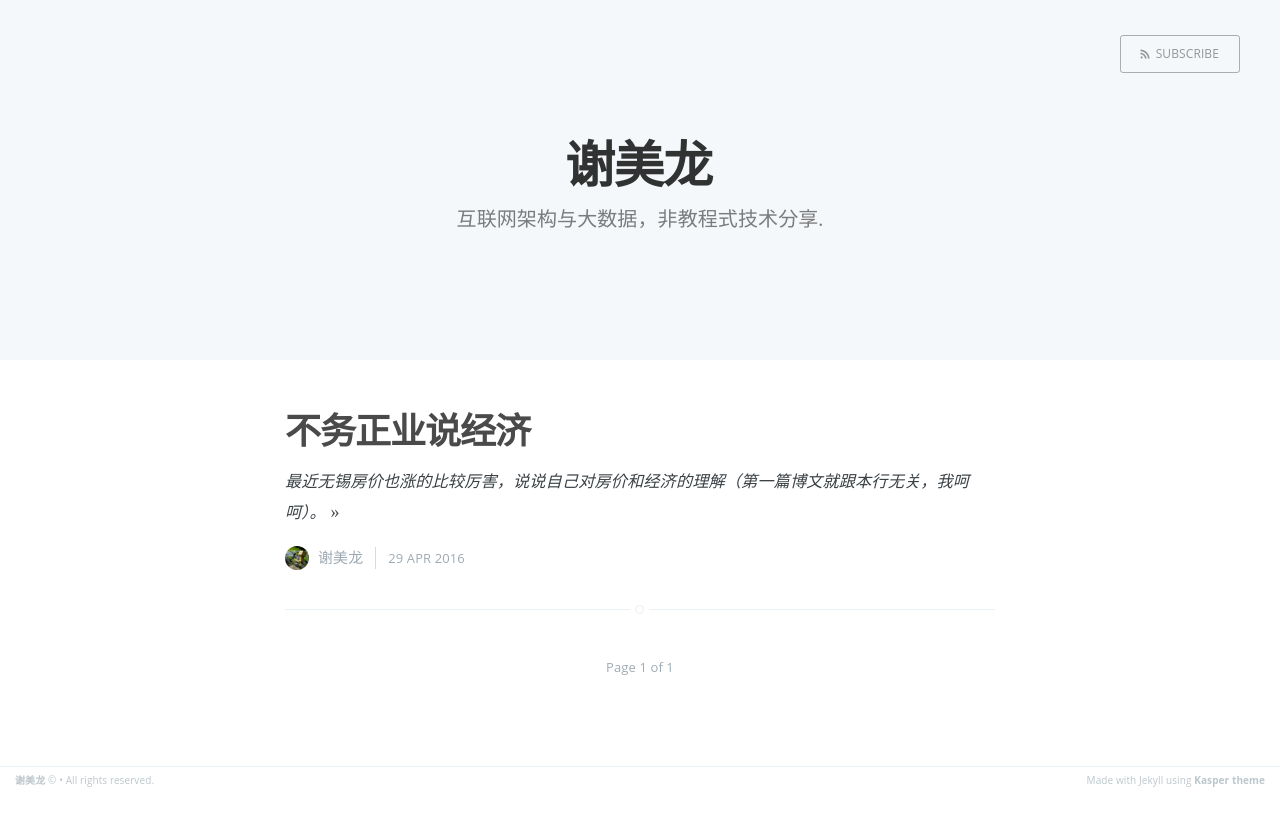
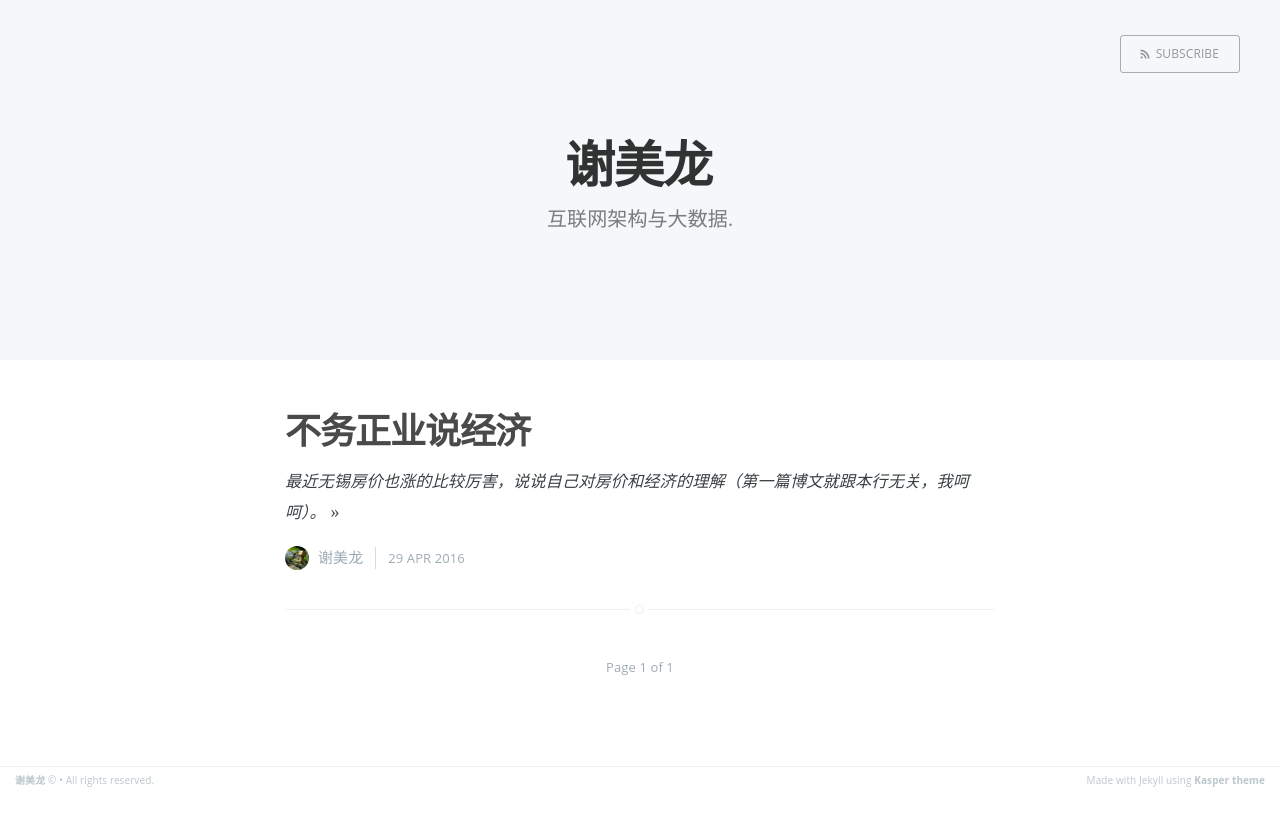
Before and after one commit to xiemeilong/xiemeilong.github.io, a Jekyll site: the page built from index.html, in a window 1280 px wide. Shown: the top 826 px of the page. Built offline with Jekyll 4.4.1, drawn with Linux system fonts in a browser that asks for light colours; the list of posts is cut into pages by our own code.

Commit message:
Update _config.yml

```diff
--- a/_config.yml
+++ b/_config.yml
@@ -1,5 +1,5 @@
 name: 谢美龙
-description: 互联网架构与大数据，非教程式技术分享
+description: 互联网架构与大数据
 meta_description: "互联网架构 大数据 Java 架构师"
 
 markdown: kramdown
```
